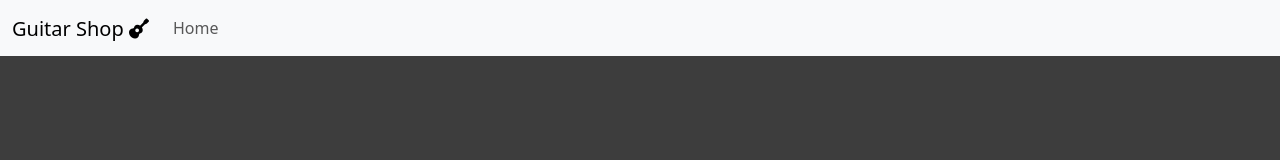
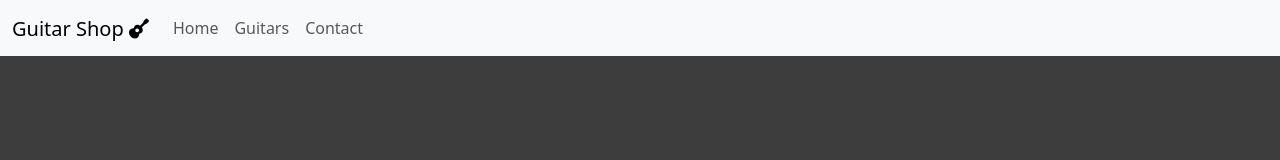
Before and after one commit to nguzm4n/GuitarShop, a plain HTML site: page index.html in a window 1280 px wide. Drawn offline with nearby package versions, Linux system fonts and the light colour scheme.

Commit message:
Agregando NavBar

```diff
--- a/index.html
+++ b/index.html
@@ -21,7 +21,12 @@
                         <li class="nav-item">
                             <a class="nav-link" href="#">Home</a>
                         </li>
-                        <!-- Agrega aquí más elementos de la barra de navegación según sea necesario -->
+                        <li class="nav-item">
+                            <a class="nav-link" href="#">Guitars</a>
+                        </li>
+                        <li class="nav-item">
+                            <a class="nav-link" href="#">Contact</a>
+                        </li>
                     </ul>
                 </div>
             </div>
```
